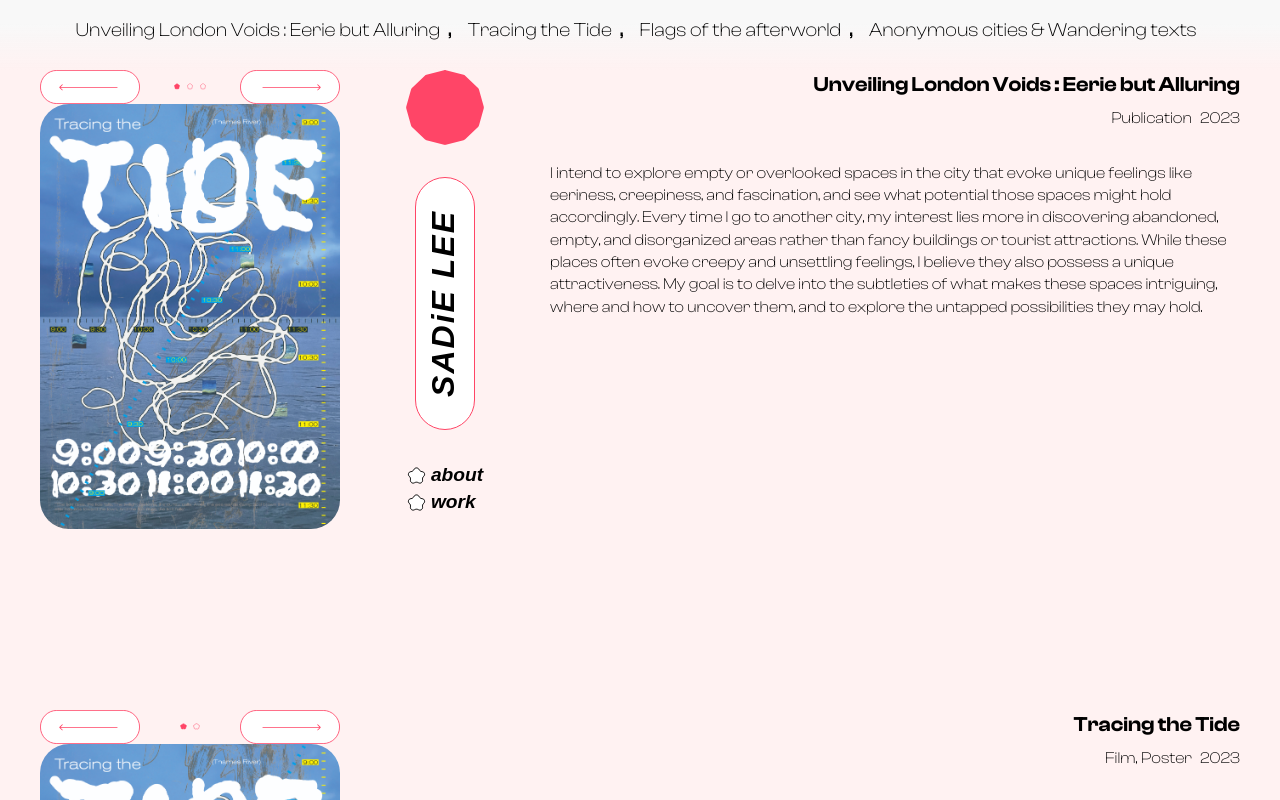
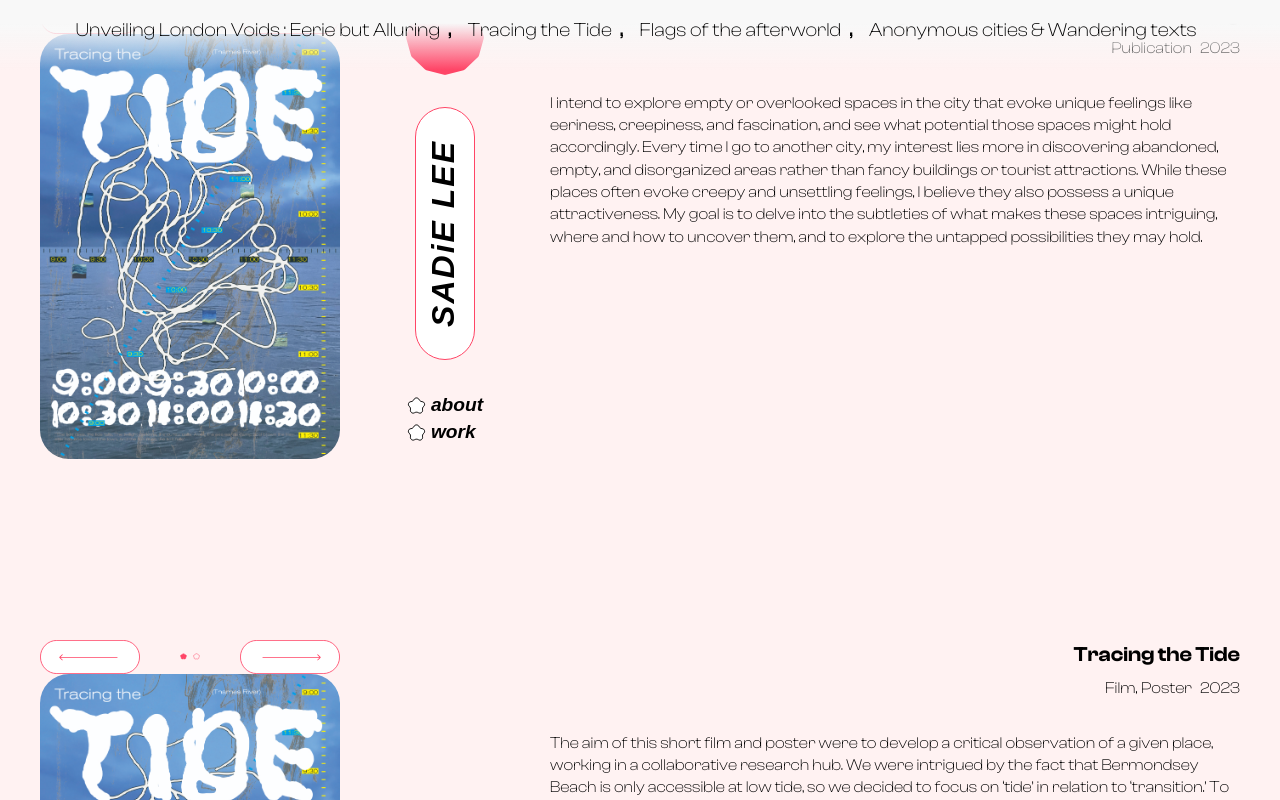
Before and after one commit to jennysujukim/sadie-lee-personal-website, a Next.js app: page /work in a window 1280 px wide. Shown: the top 800 px of the page. Built offline with nearby package versions, Linux system fonts and the light colour scheme; a web font is replaced by a local one.

Commit message:
design: add HeaderNav on WorkPage layout

```diff
--- a/src/app/layout.tsx
+++ b/src/app/layout.tsx
@@ -1,8 +1,6 @@
 import type { Metadata } from 'next'
 import { Sansita } from 'next/font/google'
 import localFont from 'next/font/local'
-// components
-import HeaderNav from "@/app/components/HeaderNav"
 // styles
 import './globals.css'
 
@@ -36,7 +34,6 @@ export default function RootLayout({
         suppressHydrationWarning={true}
         className={`${sansita.variable} ${clashDisplay.variable}`}
       >
-        <HeaderNav />
         {children}
       </body>
     </html>
--- a/src/app/work/layout.tsx
+++ b/src/app/work/layout.tsx
@@ -1,4 +1,6 @@
 import { ReactNode } from "react"
+// components
+import HeaderNav from "@/app/components/HeaderNav"
 
 type WorkLayoutProps = {
   children: ReactNode
@@ -6,7 +8,8 @@ type WorkLayoutProps = {
 
 export default function WorkLayout({ children }: WorkLayoutProps) {
   return (
-    <div className="wrapper">
+    <div>
+      <HeaderNav />
       {children}
     </div>
   )
```
